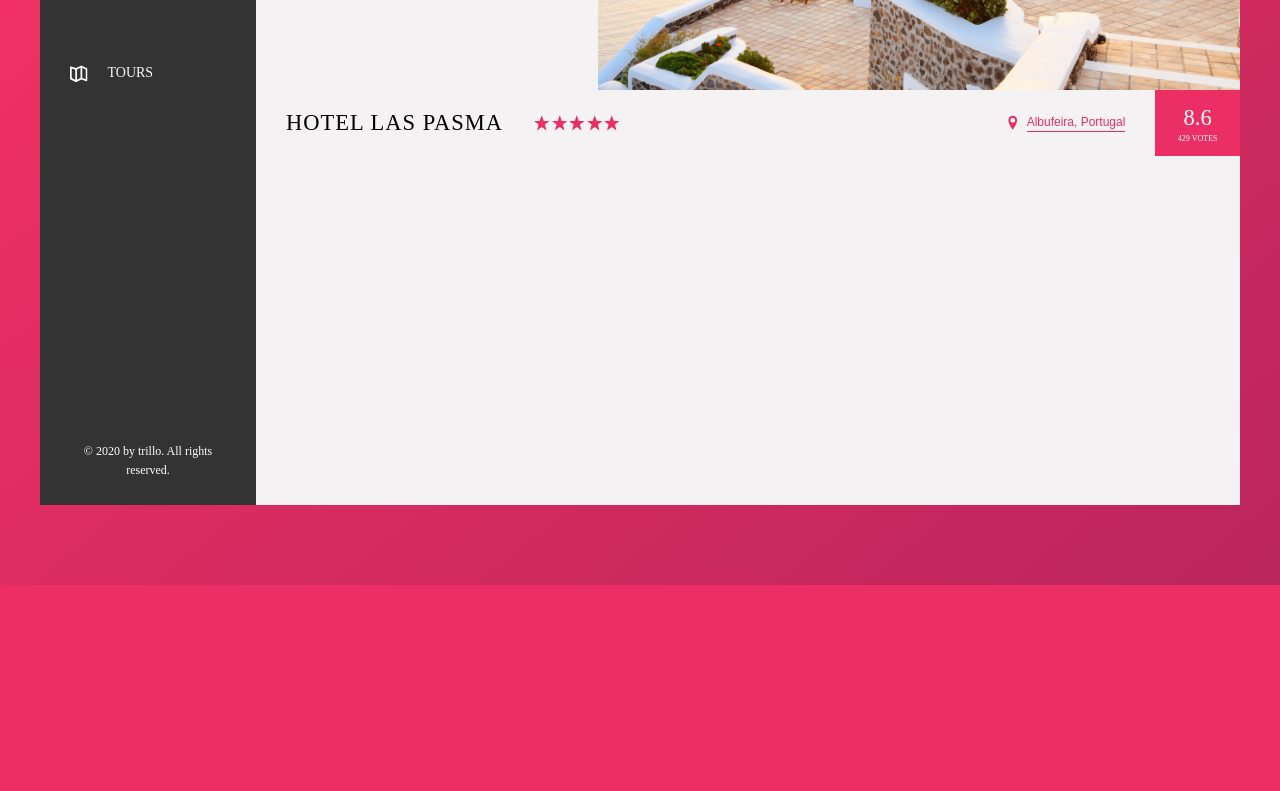
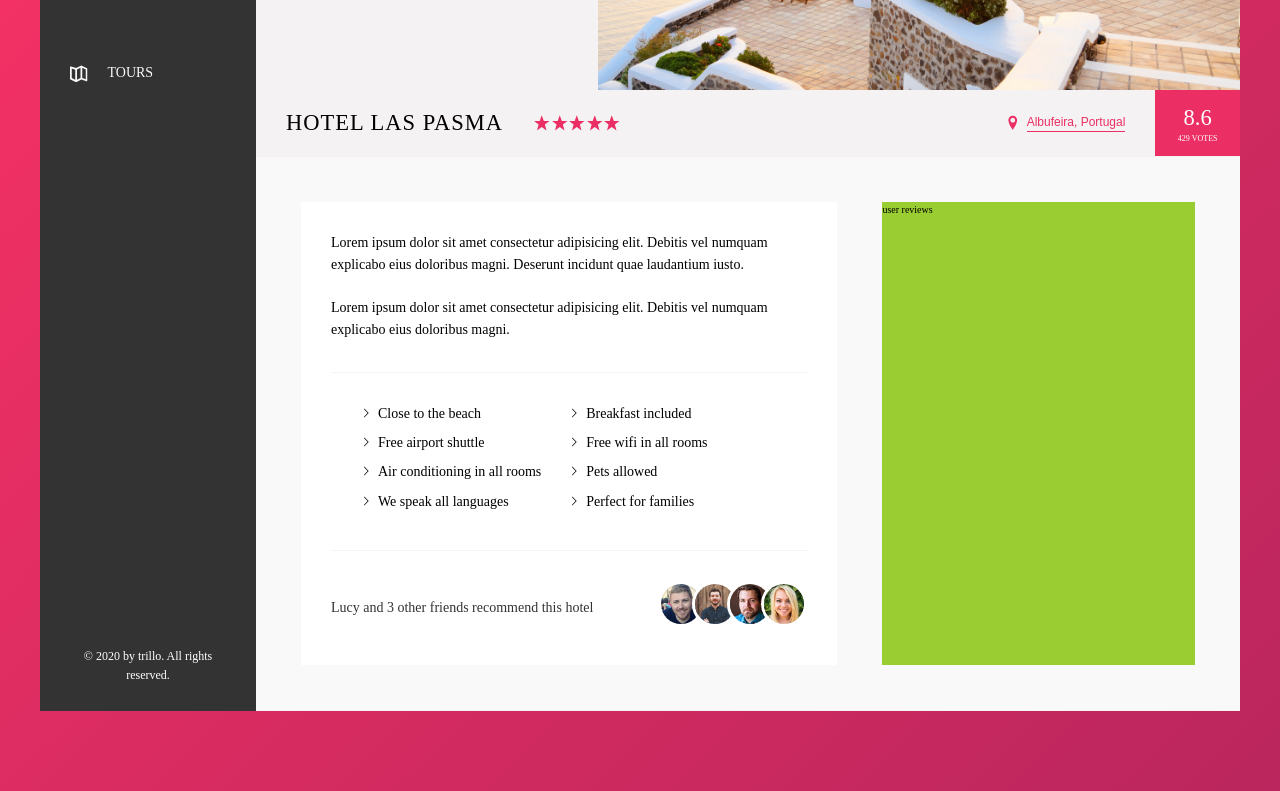
Before and after one commit to rasheedshina22/trillo, a website: page index.html in a window 1280 px wide. Shown: the part 445-1236 px from the top of the page. Before the commit the page ends 1030 px from the top, so only its background shows below. Drawn offline with Linux system fonts and the light colour scheme.

Commit message:
finished first part of the reviews section

```diff
--- a/index.html
+++ b/index.html
@@ -161,6 +161,63 @@
               <div class="overview__rating-count">429 votes</div>
             </div>
           </div>
+
+          <!-- styled in the layout -->
+          <div class="details">
+            <div class="description">
+              <p class="paragraph">
+                Lorem ipsum dolor sit amet consectetur adipisicing elit. Debitis
+                vel numquam explicabo eius doloribus magni. Deserunt incidunt
+                quae laudantium iusto.
+              </p>
+
+              <p class="paragraph">
+                Lorem ipsum dolor sit amet consectetur adipisicing elit. Debitis
+                vel numquam explicabo eius doloribus magni.
+              </p>
+
+              <ul class="list">
+                <li class="list__item">Close to the beach</li>
+                <li class="list__item">Breakfast included</li>
+                <li class="list__item">Free airport shuttle</li>
+                <li class="list__item">Free wifi in all rooms</li>
+                <li class="list__item">Air conditioning in all rooms</li>
+                <li class="list__item">Pets allowed</li>
+                <li class="list__item">We speak all languages</li>
+                <li class="list__item">Perfect for families</li>
+              </ul>
+              <div class="recommend">
+                <p class="recommend__count">
+                  Lucy and 3 other friends recommend this hotel
+                </p>
+                <div class="recommend__friends">
+                  <img
+                    src="img/user-3.jpg"
+                    alt="Friend 1"
+                    class="recommend__photo"
+                  />
+                  <img
+                    src="img/user-4.jpg"
+                    alt="Friend 2"
+                    class="recommend__photo"
+                  />
+                  <img
+                    src="img/user-5.jpg"
+                    alt="Friend 3"
+                    class="recommend__photo"
+                  />
+                  <img
+                    src="img/user-6.jpg"
+                    alt="Friend 4"
+                    class="recommend__photo"
+                  />
+                </div>
+              </div>
+            </div>
+            <div class="user-reviews">
+              user reviews
+            </div>
+          </div>
         </main>
       </div>
     </div>
--- a/sass/_base.scss
+++ b/sass/_base.scss
@@ -10,6 +10,8 @@
   --color-grey-dark-2: #777;
   --color-grey-dark-3: #999;
   --shadow-dark: 0 2rem 6rem rgba(0, 0, 0, 0.3);
+  --shadaow-light: 0 2rem 5rem rgba(0, 0, 0, 0.06);
+  --line: 1px solid var(--color-grey-light-2);
 }
 
 * {
--- a/sass/_components.scss
+++ b/sass/_components.scss
@@ -187,6 +187,7 @@
 .overview {
   display: flex;
   align-items: center;
+  border-bottom: var(--line);
   &__heading {
     font-size: 2.25rem;
     font-weight: 300;
@@ -281,3 +282,76 @@
     box-shadow: none;
   }
 }
+
+///description and over section
+//////////para
+
+.paragraph:not(:last-of-type) {
+  margin-bottom: 2rem;
+}
+
+///list
+.list {
+  list-style: none;
+  margin: 3rem 0;
+  padding: 3rem;
+  border-top: var(--line);
+  border-bottom: var(--line);
+
+  display: flex;
+  flex-wrap: wrap;
+
+  &__item {
+    //this is a nifty little trick to create two columns of the list items
+    flex: 0 0 50%;
+
+    &:not(:last-child) {
+      margin-bottom: 0.7rem;
+    }
+  }
+
+  &__item::before {
+    content: '';
+    display: inline-block;
+    height: 1rem;
+    width: 1rem;
+    margin-right: 0.7rem;
+
+    //Older browsers
+    background-image: url(../img/chevron-thin-right.svg);
+    background-size: cover;
+
+    //newer browser - masks
+    // background-color: var(--color-primary);
+    -webkit-mask-image: url(../img/chevron-thin-right.svg) cover;
+    -webkit-mask-size: cover;
+  }
+}
+
+///recommend
+
+.recommend {
+  font: size 1.3rem;
+  color: var(--color-grey-dark-1);
+
+  display: flex;
+  align-items: center;
+
+  &__count {
+    margin-right: auto;
+  }
+
+  &__friends {
+  }
+
+  &__photo {
+    box-sizing: content-box;
+    height: 4rem;
+    width: 4rem;
+    border-radius: 50%;
+    border: 3px solid #fff;
+    &:not(:last-child) {
+      margin-right: -1.5rem;
+    }
+  }
+}
--- a/sass/_layout.scss
+++ b/sass/_layout.scss
@@ -10,7 +10,7 @@
   font-size: 1.4rem;
   height: 7rem;
   background-color: #fff;
-  border-bottom: 1px solid var(--color-grey-light-2);
+  border-bottom: var(--line);
   display: flex;
   justify-content: space-between;
   align-items: center;
@@ -30,5 +30,25 @@
 
 .hotel-view {
   flex: 1;
-  height: 80rem;
 }
+
+.details {
+  display: flex;
+  padding: 4.5rem;
+  background-color: var(--color-grey-light-1);
+  border-bottom: var(--line);
+}
+
+.description {
+  background-color: #fff;
+  flex: 0 0 60%;
+  margin-right: 4.5rem;
+  box-shadow: var(--shadow-light);
+  padding: 3rem;
+  font-size: 1.4rem;
+}
+
+.user-reviews {
+  background-color: yellowgreen;
+  flex: 1;
+}
```
Also changed, not shown: css/style.css.
